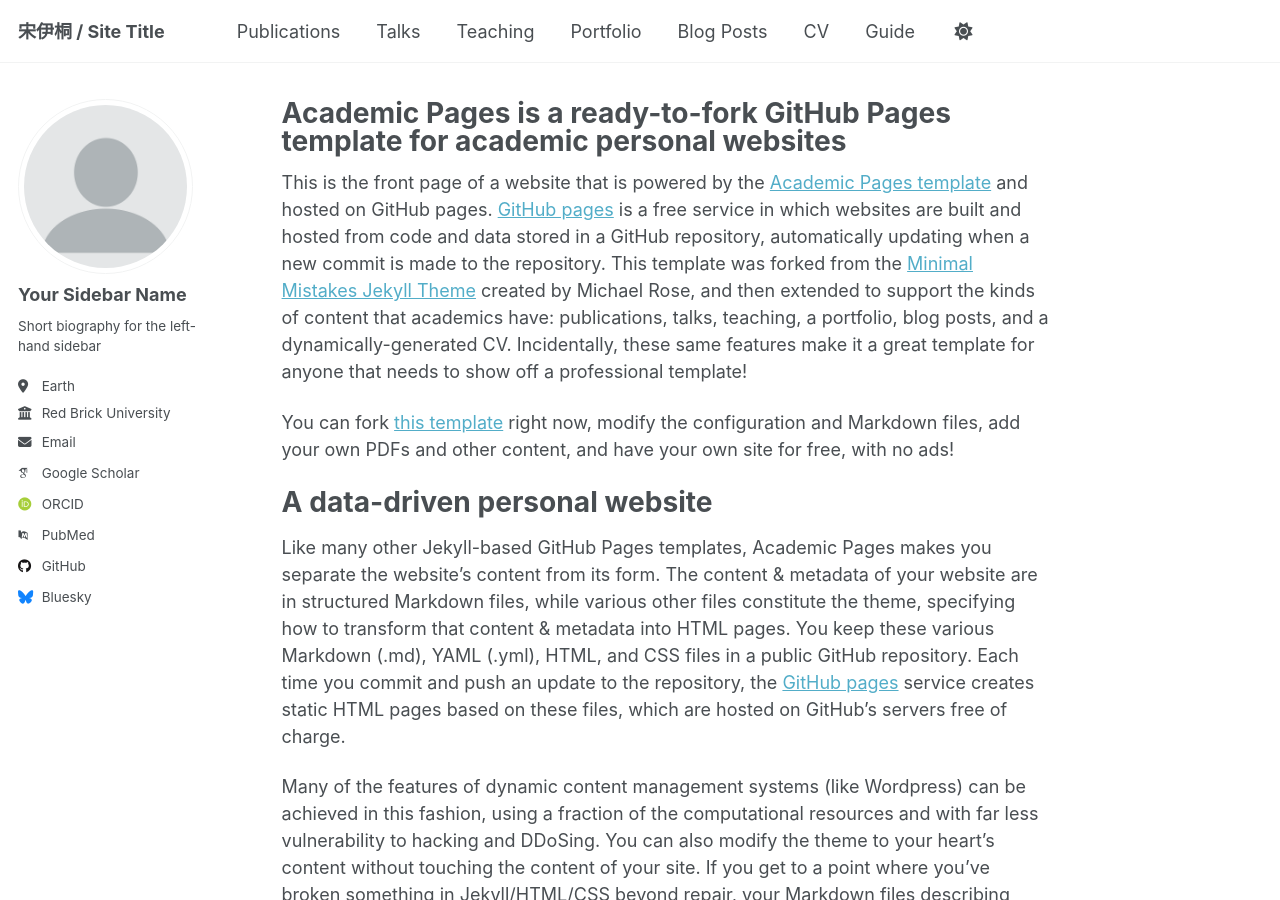
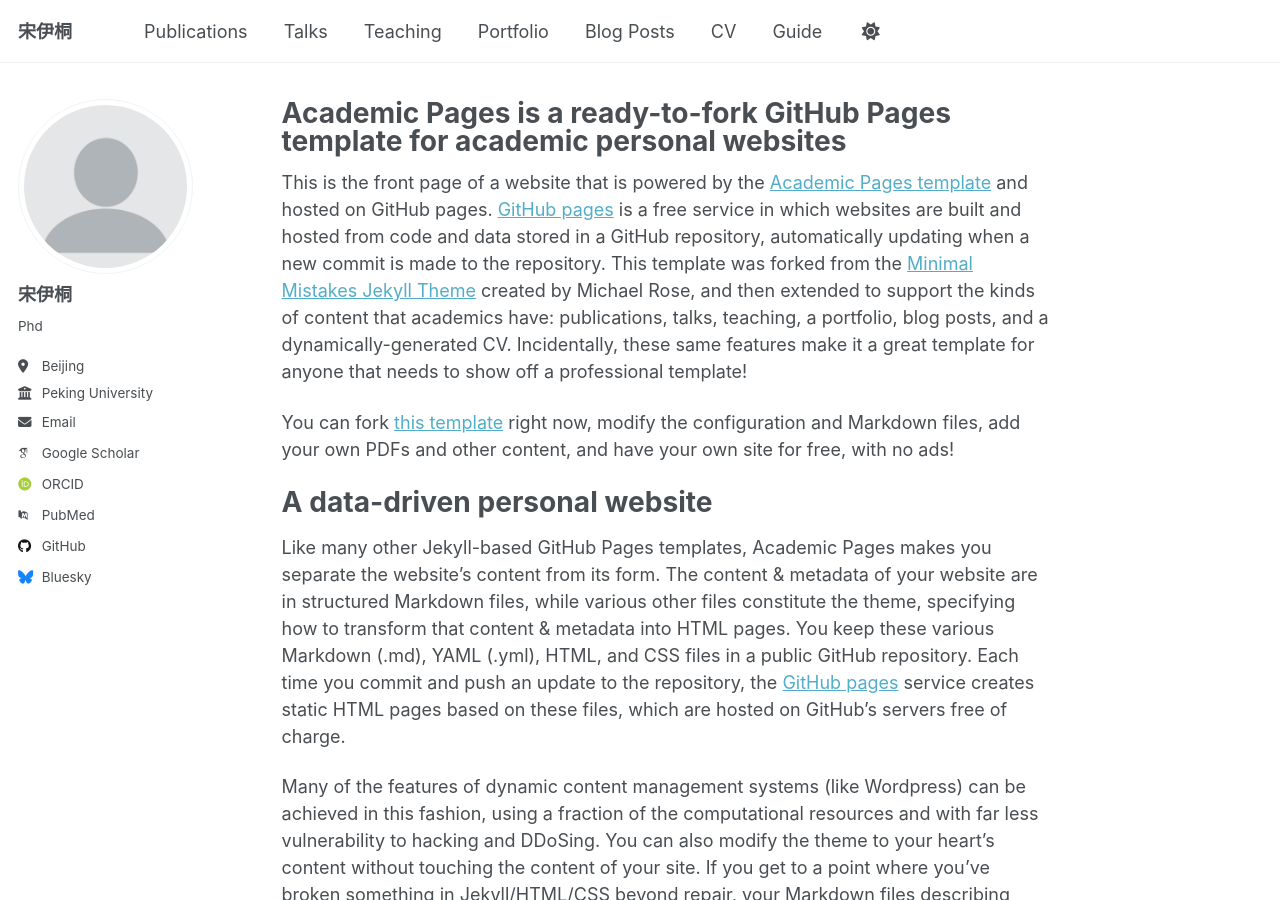
Before and after one commit to yitongSong-pku/yitongSong-pku.github.io, a Jekyll site: the page built from _pages/about.md, in a window 1280 px wide and 900 px high. Built offline with Jekyll 4.4.1, drawn with Linux system fonts in a browser that asks for light colours; some web fonts are replaced; a script that is not in the unit is left out.

Commit message:
Update _config.yml

```diff
--- a/_config.yml
+++ b/_config.yml
@@ -9,7 +9,7 @@
 # Basic Site Settings
 locale                   : "en-US"
 site_theme               : "default" # Currently available options are "default", "air"
-title                    : "宋伊桐 / Site Title"
+title                    : "宋伊桐"
 title_separator          : "-"
 name                     : &name "Your Name"
 description              : &description "personal description"
@@ -23,13 +23,13 @@ repository               : "academicpages/academicpages.github.io"
 author:
   # Biographic information
   avatar           : "profile.png"
-  name             : "Your Sidebar Name"
+  name             : "宋伊桐"
   pronouns         : # example: "she/her"
-  bio              : "Short biography for the left-hand sidebar"
-  location         : "Earth"
-  employer         : "Red Brick University"
+  bio              : "Phd"
+  location         : "Beijing"
+  employer         : "Peking University"
   uri              : # URL
-  email            : "none@example.org"
+  email            : "2501112463@stu.pku.edu.cn"
 
   # Academic websites
   academia         : # URL
```
